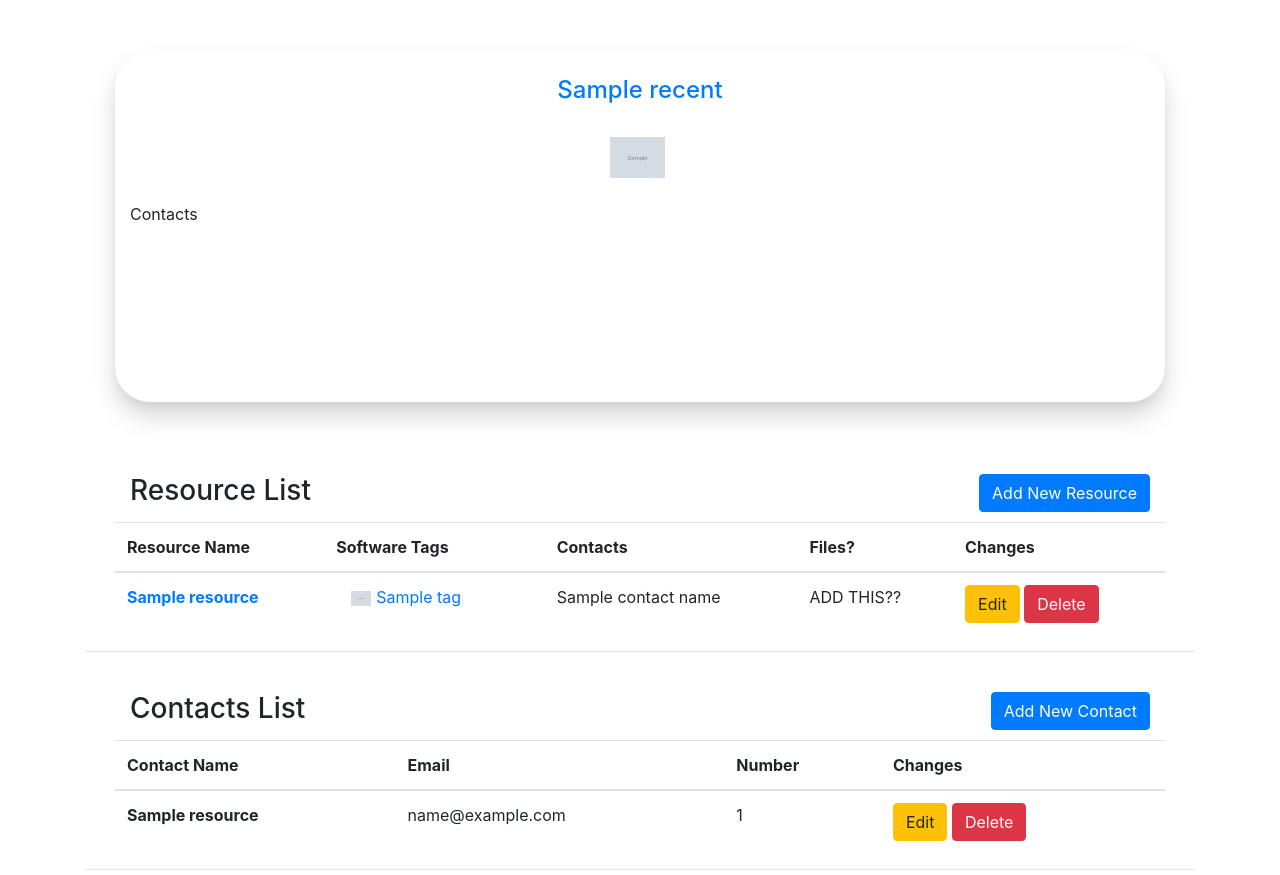
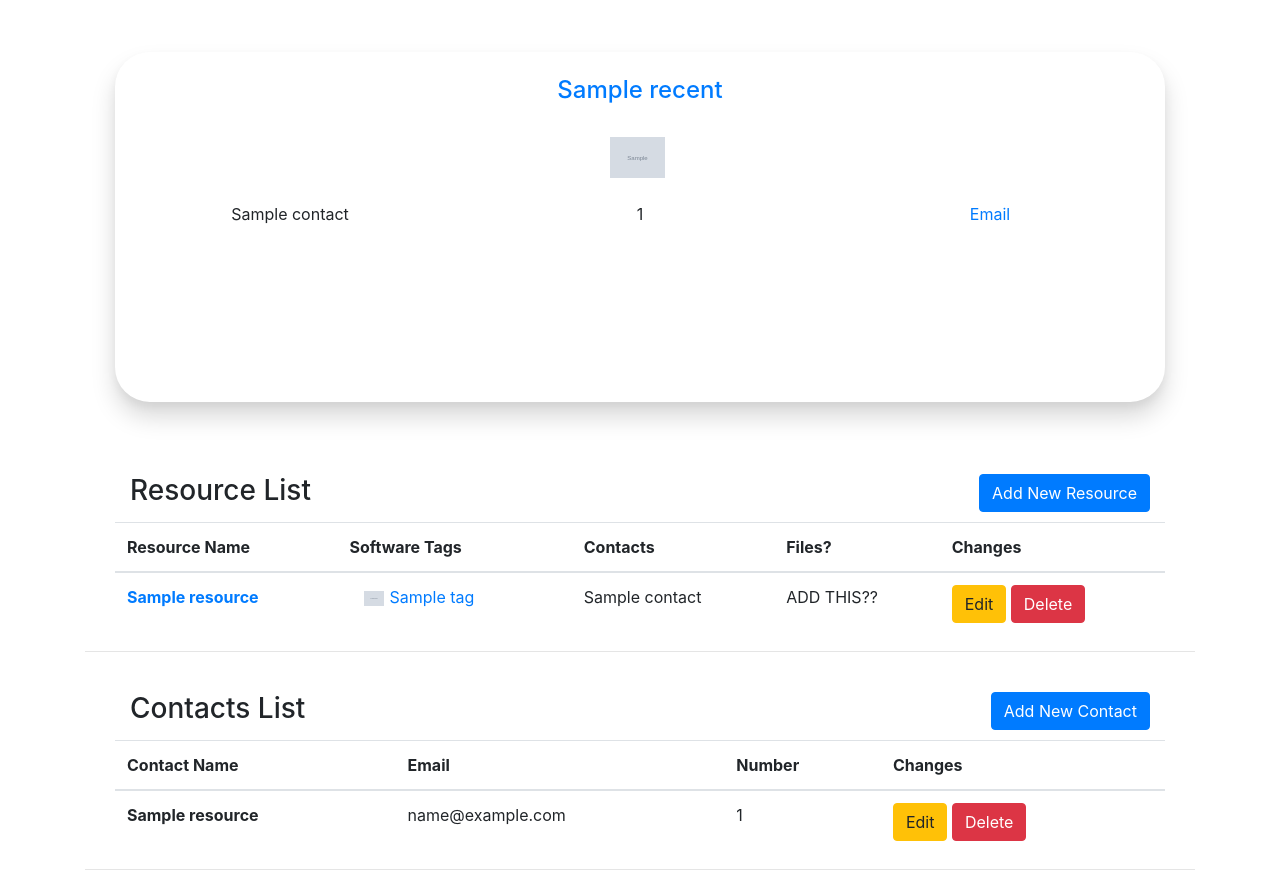
Before and after one commit to Andrew-McMahon7/learnjournal, a Django app: template journal/templates/Homepage.html in a window 1280 px wide. Shown: the part 56-931 px from the top of the page. Run offline with Django 3.2, Linux system fonts and the light colour scheme; the template is opened without the code that fills it: most values are stand-ins (such as "Sample title", 1, 10 or a date in 2020); grey boxes marked "Sample" are stand-in pictures; some libraries are stand-ins or nearby versions.

Commit message:
Completed Recently Viewed. TO DO: Delete Tags, Contacts

```diff
--- a/journal/models.py
+++ b/journal/models.py
@@ -25,8 +25,8 @@ class ContactsResource(models.Model):
     phone_regex = RegexValidator(regex=r'^\+?1?\d{9,15}$', message="Phone number must be entered in the format: '+999999999'. Up to 15 digits allowed.")
     contactNumber = models.CharField(validators=[phone_regex], max_length=17, blank=True) # validators should be a list
 
-    def __str__(self):
-        return self.contactName
+    # def __str__(self):
+    #     return self.contactName
 
 
 class JournalResource(models.Model):
--- a/journal/templates/Homepage.html
+++ b/journal/templates/Homepage.html
@@ -21,8 +21,6 @@
     }
 
 </style>
-
-
 
 <br>
 
@@ -76,11 +74,22 @@
                 {% endfor %}
                 </div><br>
 
-                <div class="col-sm">
-                    <div class="row">
-                        Contacts
+                {% for contact in recent.contactNames.all %}
+                <div class="row">
+                    <div class="col-md">
+                        {{ contact.contactName }}
+
+                    </div>
+                    <div class="col-md">
+                        {{ contact.contactNumber }}
+
+                    </div>
+                    <div class="col-sm">
+                        <a href="#">Email</a>
+
                     </div>
                 </div>
+                {% endfor %}
 
             </div>
             {% endfor %}
--- a/journal/templates/displayResources.html
+++ b/journal/templates/displayResources.html
@@ -52,9 +52,9 @@
                     </td>
                     <td>
 
-                        {% for name in resource.contactNames.all %}
+                        {% for contact in resource.contactNames.all %}
 
-                        {{ name }} <br>
+                        {{ contact.contactName }} <br>
 
                         {% endfor %}
 
```
